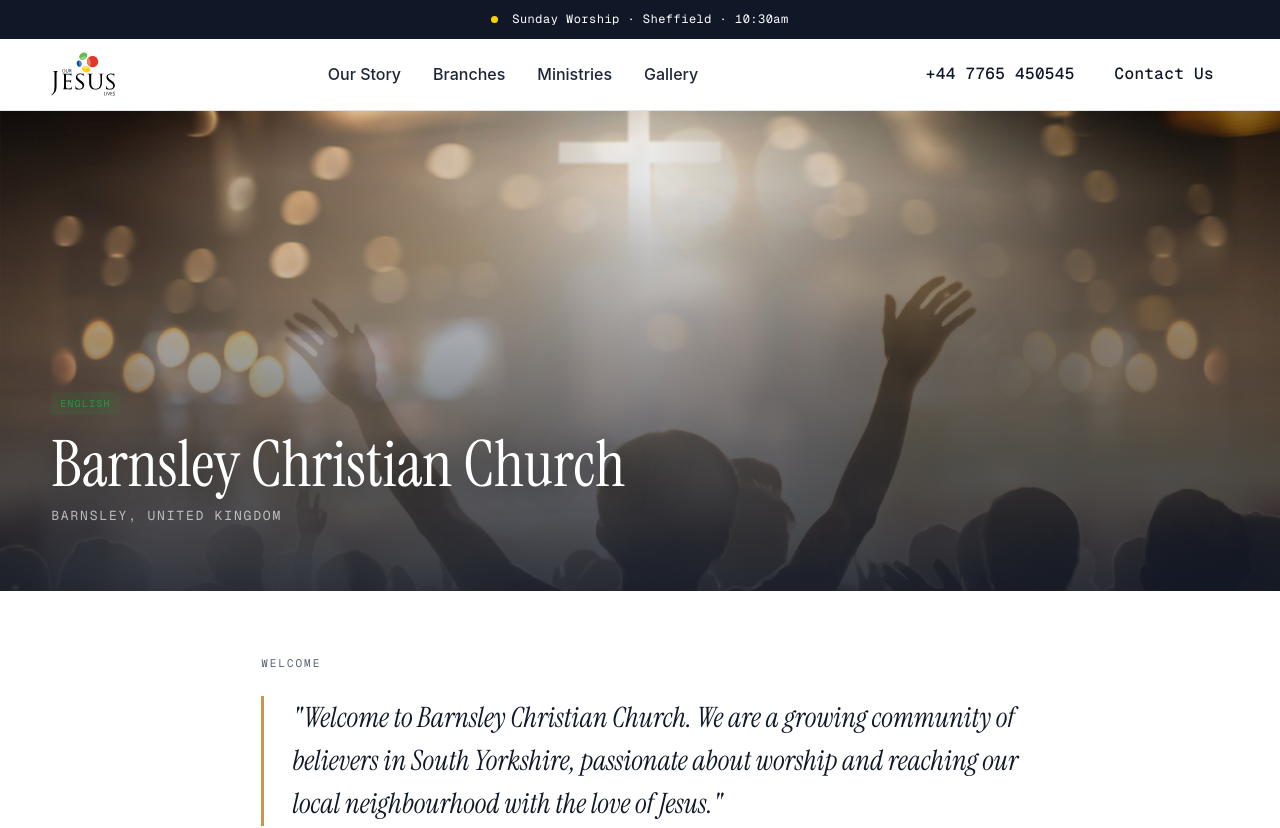
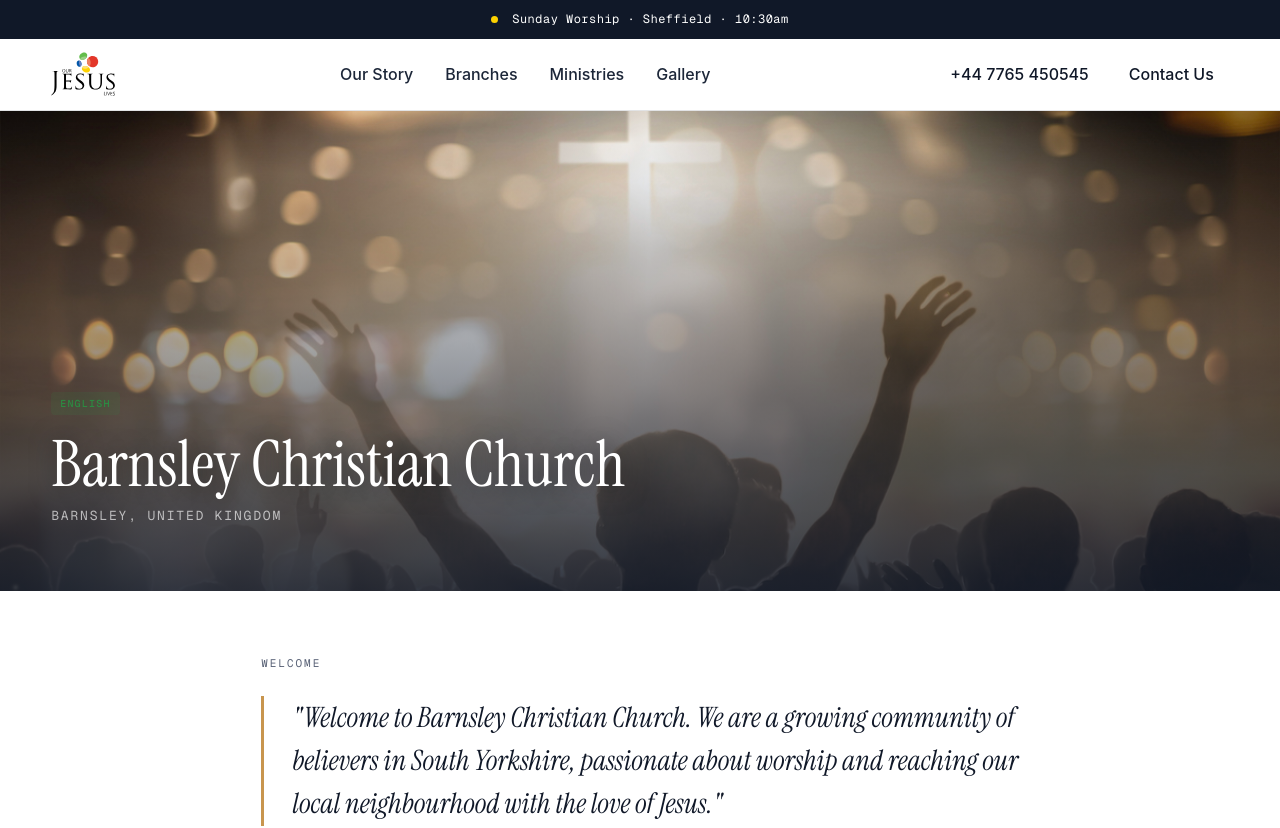
Before and after one commit to ourjesuslives2026/ourjesuslives, a React (Vite) app: page /branch/barnsley in a window 1280 px wide. Shown: the top 828 px of the page. Built offline with nearby package versions, Linux system fonts and the light colour scheme; a web font is replaced by a local one.

Commit message:
Use Host Grotesk (--f-sans) for all nav links and buttons
Co-Authored-By: Claude Sonnet 4.6 <noreply@anthropic.com>

```diff
--- a/src/index.css
+++ b/src/index.css
@@ -231,6 +231,7 @@ body.nav-solid .nav__logo svg {
 .nav__links a {
   padding: 10px 14px;
   border-radius: 999px;
+  font-family: var(--f-sans);
   font-size: 16px;
   font-weight: 500;
   color: var(--c-ink-2);
@@ -242,8 +243,8 @@ body.nav-solid .nav__logo svg {
 body:not(.nav-scrolled) .nav__links a.is-active { background: rgba(255,255,255,0.14); color: var(--c-cream); }
 
 .nav__cta-wrap { display: flex; align-items: center; gap: 10px; }
-.nav__cta-wrap .btn { height: 36px; padding: 0 16px; font-size: 16px; line-height: 1; }
-.nav__cta-wrap .btn--ghost-sm { height: 36px; padding: 0 14px; font-size: 16px; line-height: 1; }
+.nav__cta-wrap .btn { height: 36px; padding: 0 16px; font-size: 16px; font-family: var(--f-sans); line-height: 1; }
+.nav__cta-wrap .btn--ghost-sm { height: 36px; padding: 0 14px; font-size: 16px; font-family: var(--f-sans); letter-spacing: normal; line-height: 1; }
 .nav__menu-btn {
   display: none;
   width: 44px; height: 44px;
```
